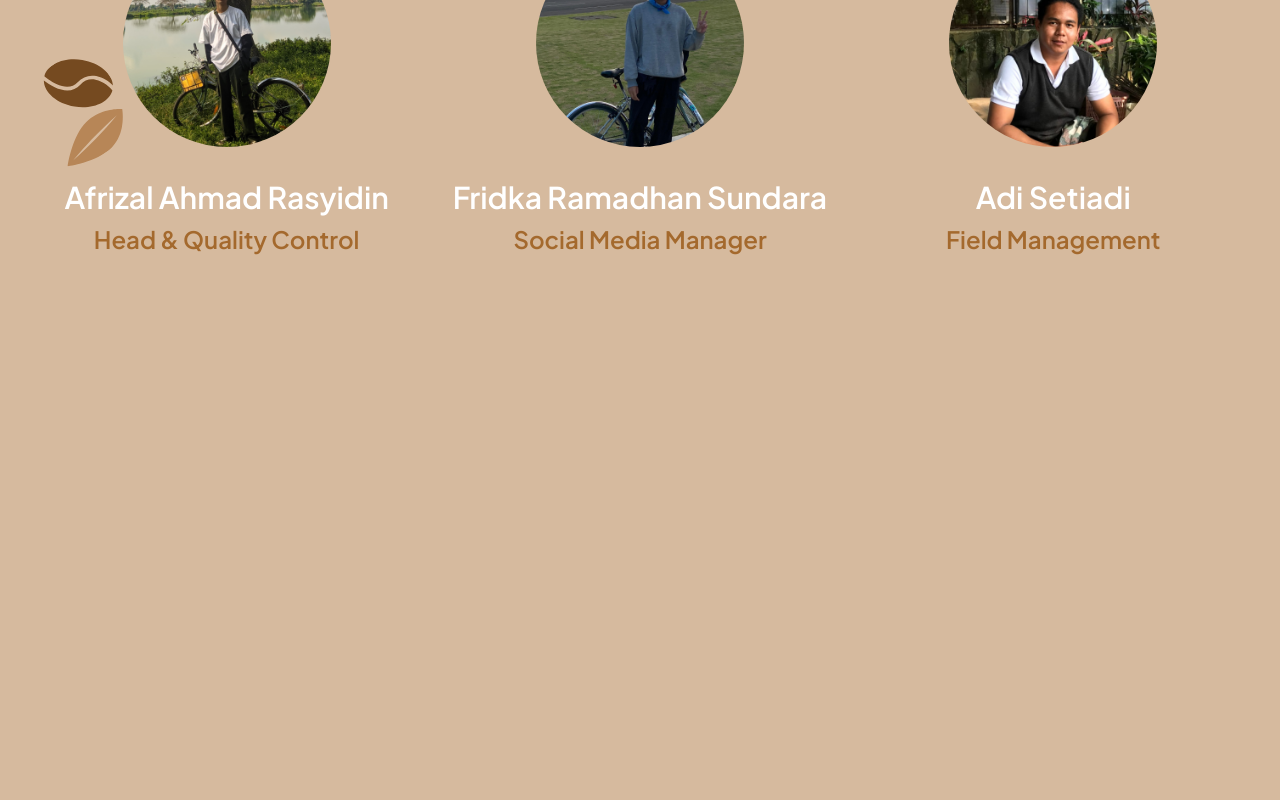
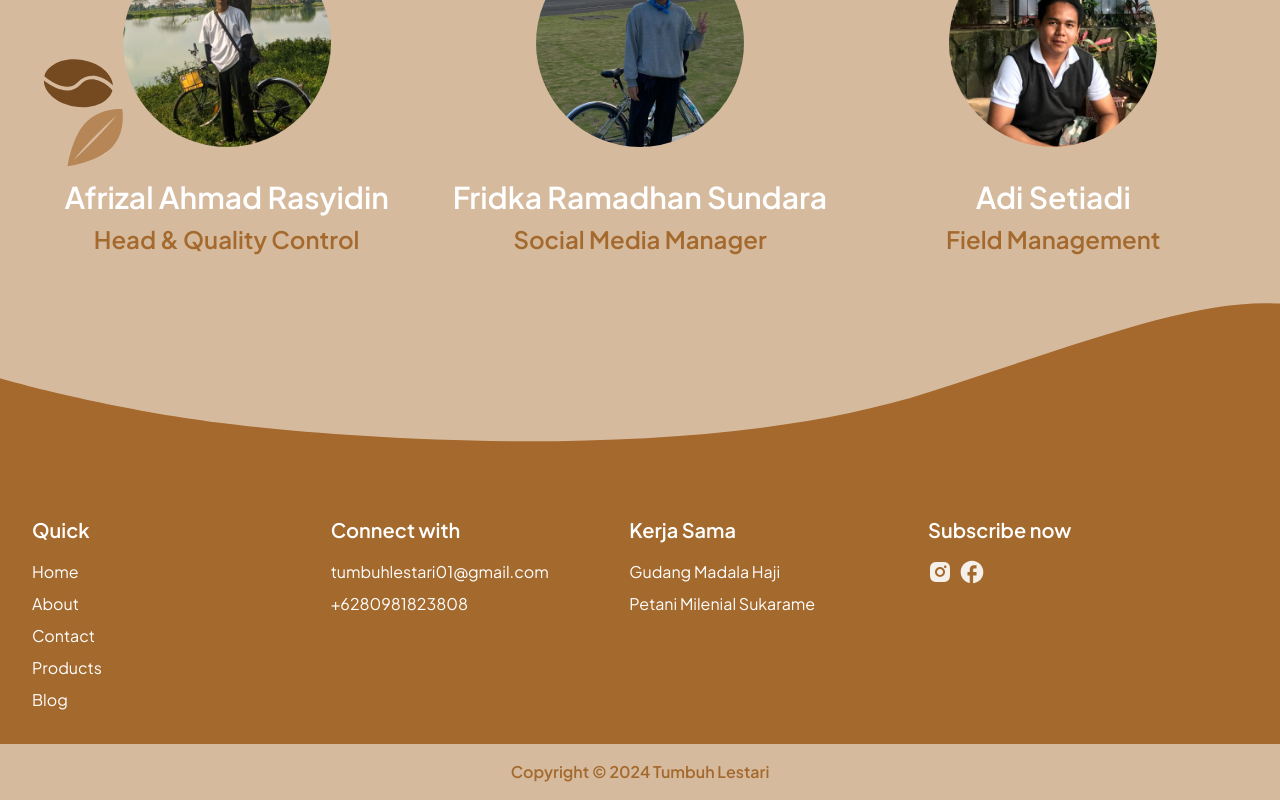
Before and after one commit to tumbuhlestari/tumbuh-lestari, a Next.js app: page /about in a window 1280 px wide. Shown: the part 3325-4125 px from the top of the page. Before the commit the page ends 3772 px from the top, so only its background shows below. Built offline with nearby package versions, Linux system fonts and the light colour scheme.

Commit message:
fix: move footer to layout

```diff
--- a/app/layout.js
+++ b/app/layout.js
@@ -1,6 +1,8 @@
 import { Plus_Jakarta_Sans } from 'next/font/google';
 import './globals.css';
+
 import Header from '@/components/header/header';
+import Footer from '@/components/footer';
 
 const plusJakartaSans = Plus_Jakarta_Sans({
   subsets: ['latin'],
@@ -17,6 +19,7 @@ export default function RootLayout({ children }) {
       <body className={plusJakartaSans.className}>
         <Header />
         {children}
+        <Footer />
       </body>
     </html>
   );
--- a/app/page.js
+++ b/app/page.js
@@ -1,6 +1,5 @@
 import Hero from '@/components/home/hero';
 import AboutUs from '@/components/home/about-us';
-import Footer from '@/components/footer';
 import Process from '@/components/home/process';
 import OurProduct from '@/components/home/our-product';
 
@@ -11,7 +10,6 @@ export default function Home() {
       <AboutUs />
       <Process />
       <OurProduct />
-      <Footer />
     </main>
   );
 }
```
